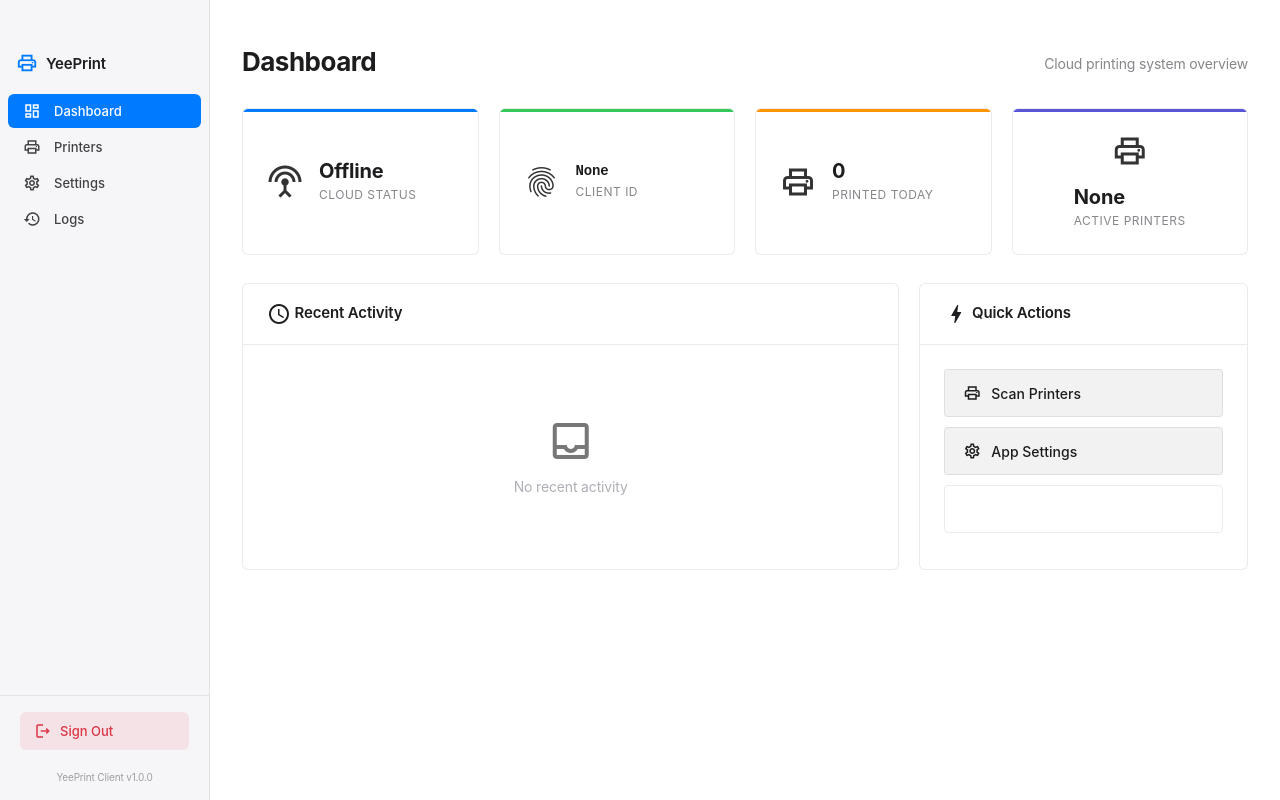
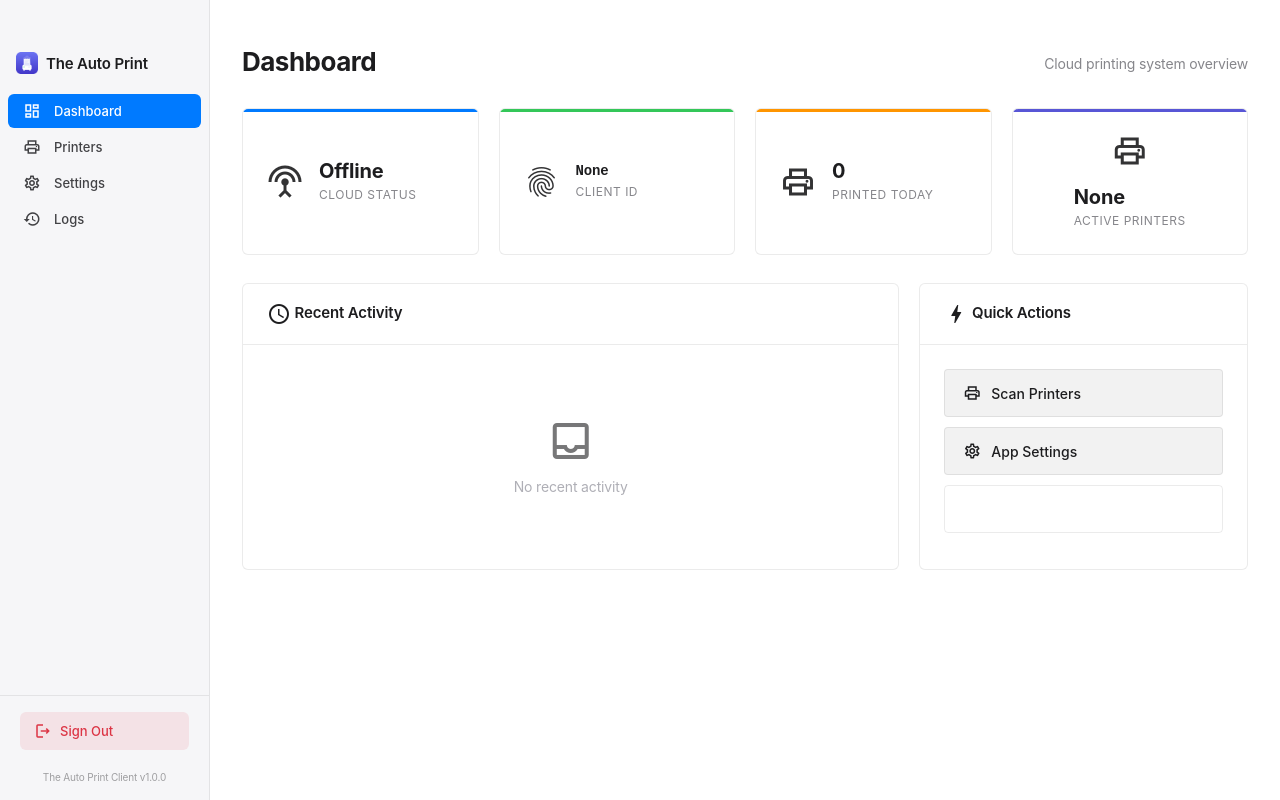
Before and after one commit to yeeplugin/theautoprint, a website: page src/index.html in a window 1280 px wide. Drawn offline with Linux system fonts and the light colour scheme.

Commit message:
Update application branding: replace fallback icons with logo.png asset, update client name in version label

```diff
--- a/src/index.html
+++ b/src/index.html
@@ -4,7 +4,7 @@
 <head>
     <meta charset="UTF-8">
     <meta name="viewport" content="width=device-width, initial-scale=1.0">
-    <title>YeePrint Client</title>
+    <title>The Auto Print Client</title>
     <link rel="stylesheet" href="styles_fonts.css">
     <link rel="stylesheet" href="styles.css">
 </head>
@@ -15,8 +15,8 @@
         <aside class="sidebar" id="sidebar">
             <div class="sidebar-header" data-tauri-drag-region>
                 <div class="logo" data-tauri-drag-region>
-                    <span class="material-icons-outlined logo-icon" data-tauri-drag-region>print</span>
-                    <span class="logo-text" data-tauri-drag-region>YeePrint</span>
+                    <img src="assets/logo.png" class="logo-img" data-tauri-drag-region style="width: 22px; height: 22px; object-fit: contain;" />
+                    <span class="logo-text" data-tauri-drag-region>The Auto Print</span>
                 </div>
             </div>
 
@@ -49,7 +49,7 @@
                     <p id="computer-name-label"
                         style="font-size: 10px; opacity: 0.65; margin: 0; text-align: center; font-weight: 500; font-family: -apple-system, BlinkMacSystemFont, inherit;">
                     </p>
-                    <p style="font-size: 10px; opacity: 0.4; margin: 0; text-align: center;">YeePrint Client v1.0.0</p>
+                    <p style="font-size: 10px; opacity: 0.4; margin: 0; text-align: center;">The Auto Print Client v1.0.0</p>
                 </div>
             </div>
         </aside>
@@ -177,14 +177,17 @@
 
                         <div class="form-group" style="margin-top: 24px;">
                             <label>
-                                <span class="material-icons-outlined label-icon">notifications</span> Notification Preferences
+                                <span class="material-icons-outlined label-icon">notifications</span> Notification
+                                Preferences
                             </label>
                             <div class="checkbox-group">
                                 <label class="checkbox-label">
-                                    <input type="checkbox" id="notifications-toggle"> Enable desktop notifications for new print jobs
+                                    <input type="checkbox" id="notifications-toggle"> Enable desktop notifications for
+                                    new print jobs
                                 </label>
                             </div>
-                            <p class="form-hint">Receive a desktop notification popup whenever a new print order is received from the cloud.</p>
+                            <p class="form-hint">Receive a desktop notification popup whenever a new print order is
+                                received from the cloud.</p>
                         </div>
 
                         <div class="form-actions">
@@ -220,7 +223,7 @@
     <div id="login-container" class="login-wrapper" style="display: none;">
         <div class="login-card">
             <div class="login-header">
-                <span class="material-icons-outlined login-logo">lock</span>
+                <img src="assets/logo.png" class="login-logo-img" style="width: 80px; height: 80px; object-fit: contain; border-radius: 16px; margin-bottom: 16px; box-shadow: 0 4px 12px rgba(0,0,0,0.08); background: white; padding: 6px; border: 1px solid #f1f5f9;" />
                 <h2>TheAutoPrint.com</h2>
             </div>
             <div class="login-form">
```
Also changed, not shown: src/assets/logo.png (added).
